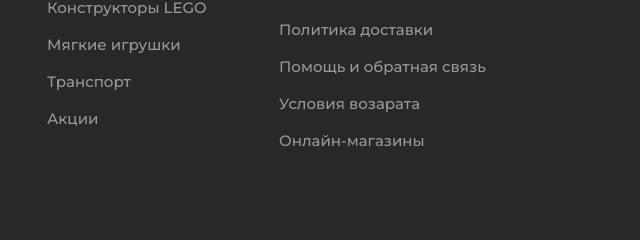
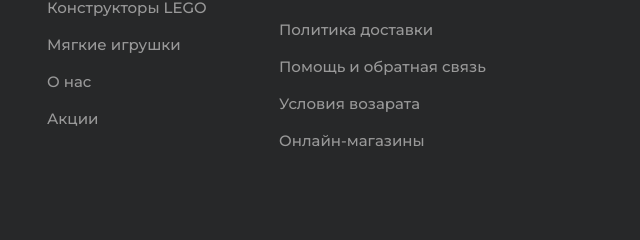
Before and after one commit to UkroSchwein/Toy-store, a plain HTML site: page stocks/stocks.html in a window 1280 px wide. Shown: the part 1848-2088 px from the top of the page, 609-1249 px from the left. Drawn offline with nearby package versions, Linux system fonts and the light colour scheme.

Commit message:
Update stocks.html

```diff
--- a/stocks/stocks.html
+++ b/stocks/stocks.html
@@ -29,7 +29,7 @@
 			<li><a href="https://ukroschwein.github.io/Toy-store/">Главная</a></li>
 			<li><a href="https://ukroschwein.github.io/Toy-store/constructors/constructors.html">Конструкторы LEGO</a></li>
 			<li><a href="https://ukroschwein.github.io/Toy-store/soft%20toys/softToys.html">Мягкие игрушки</a></li>
-			<li><a href="https://ukroschwein.github.io/Toy-store/transport/Transport.html">Транспорт</a></li>
+			<li><a href="https://ukroschwein.github.io/Toy-store/transport/Transport.html">О нас</a></li>
 			<li><a href="#">Акции</a></li>
 		</ul>
 
@@ -107,7 +107,7 @@
 			<h4>Каталог товаров</h4>
 			<li><a href="https://ukroschwein.github.io/Toy-store/constructors/constructors.html">Конструкторы LEGO</a></li>
 			<li><a href="https://ukroschwein.github.io/Toy-store/soft%20toys/softToys.html">Мягкие игрушки</a></li>
-			<li><a href="https://ukroschwein.github.io/Toy-store/transport/Transport.html">Транспорт</a></li>
+			<li><a href="https://ukroschwein.github.io/Toy-store/transport/Transport.html">О нас</a></li>
 			<li><a href="#">Акции</a></li>
 		</div>
 
```
